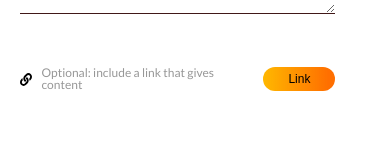
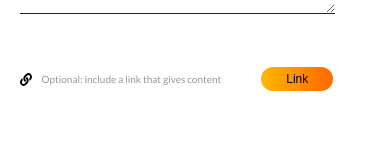
Before and after one commit to purnima143/Kurakoo, a React (Create React App) app in the folder client/: page /addaquestion in a window 390 px wide. Shown: the part 261-418 px from the top of the page. Built offline with nearby package versions, Linux system fonts and the light colour scheme.

Commit message:
increasing font size for large devices

```diff
--- a/client/src/Component/AddAQuestion/AddAQuestion.css
+++ b/client/src/Component/AddAQuestion/AddAQuestion.css
@@ -81,6 +81,7 @@ select::-ms-expand {
   margin: 0px 40px;
   color: #979797;
   font-family: "Lato", sans-serif;
+  font-size: 20px;
 }
 .addaquestionpage_askerdetails_select {
   background: linear-gradient(
@@ -97,6 +98,7 @@ select::-ms-expand {
   border-radius: 47px;
   font-family: "Lato", sans-serif;
   padding: 5px 3px;
+  font-size: 15px;
 }
 .addaquestionpage_askerdetails_questionInput > textarea {
   border: none;
@@ -105,6 +107,7 @@ select::-ms-expand {
   outline: none;
   font-family: "Lato", sans-serif;
   border-bottom: 1px solid #411818;
+  font-size: 15px;
 }
 .addaquestionpage_link {
   display: flex;
@@ -115,7 +118,7 @@ select::-ms-expand {
   width: 12px;
 }
 .addaquestionpage_link > p {
-  font-size: 12px;
+  font-size: 15px;
   margin-left: 10px;
   font-family: "Lato", sans-serif;
 }
@@ -217,4 +220,7 @@ select::-ms-expand {
   .addaquestionpage_askerdetails_questionInput > textarea {
     font-size: 11px;
   }
+  .addaquestionpage_link > p {
+    font-size: 10px;
+  }
 }
```
